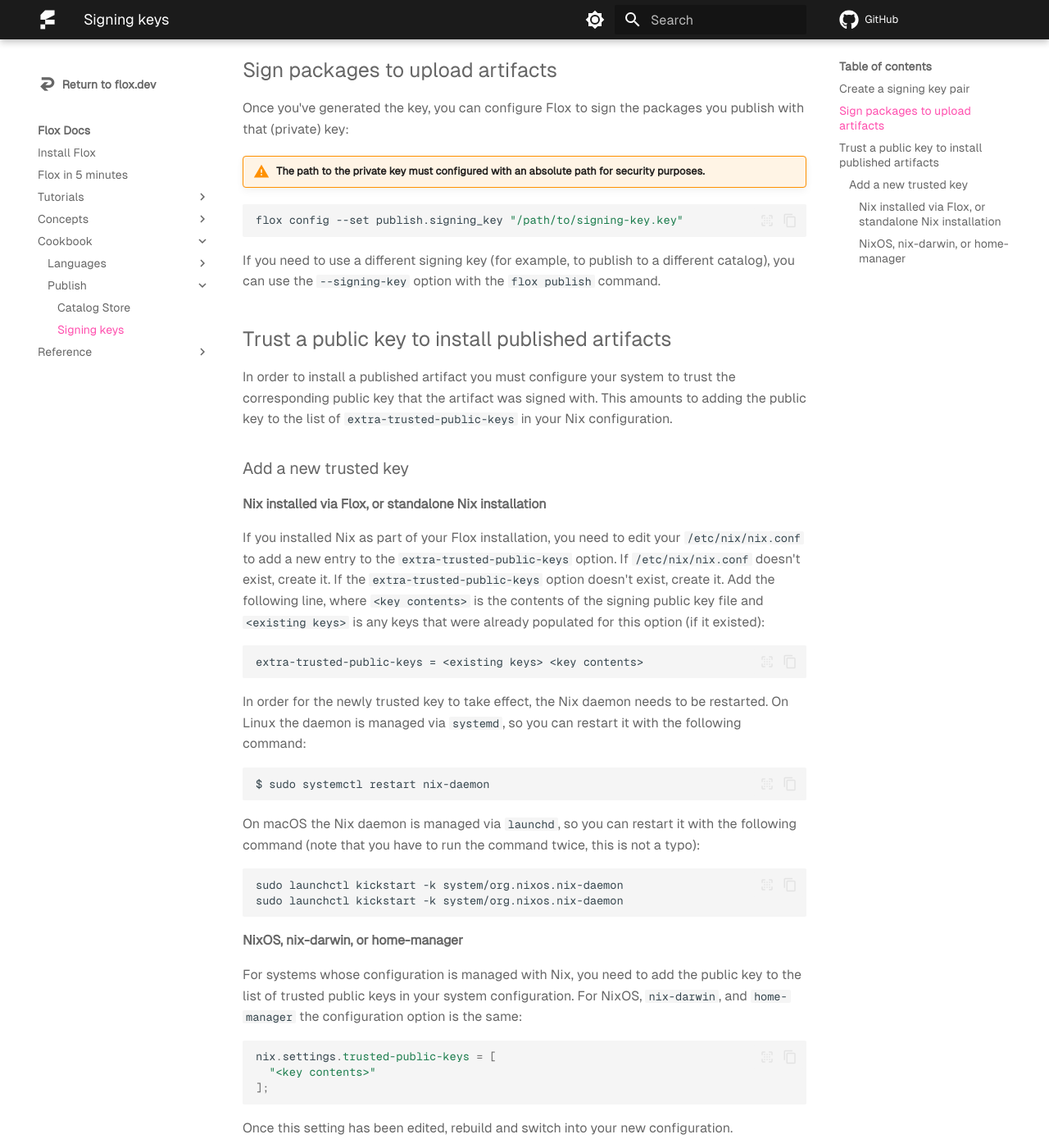
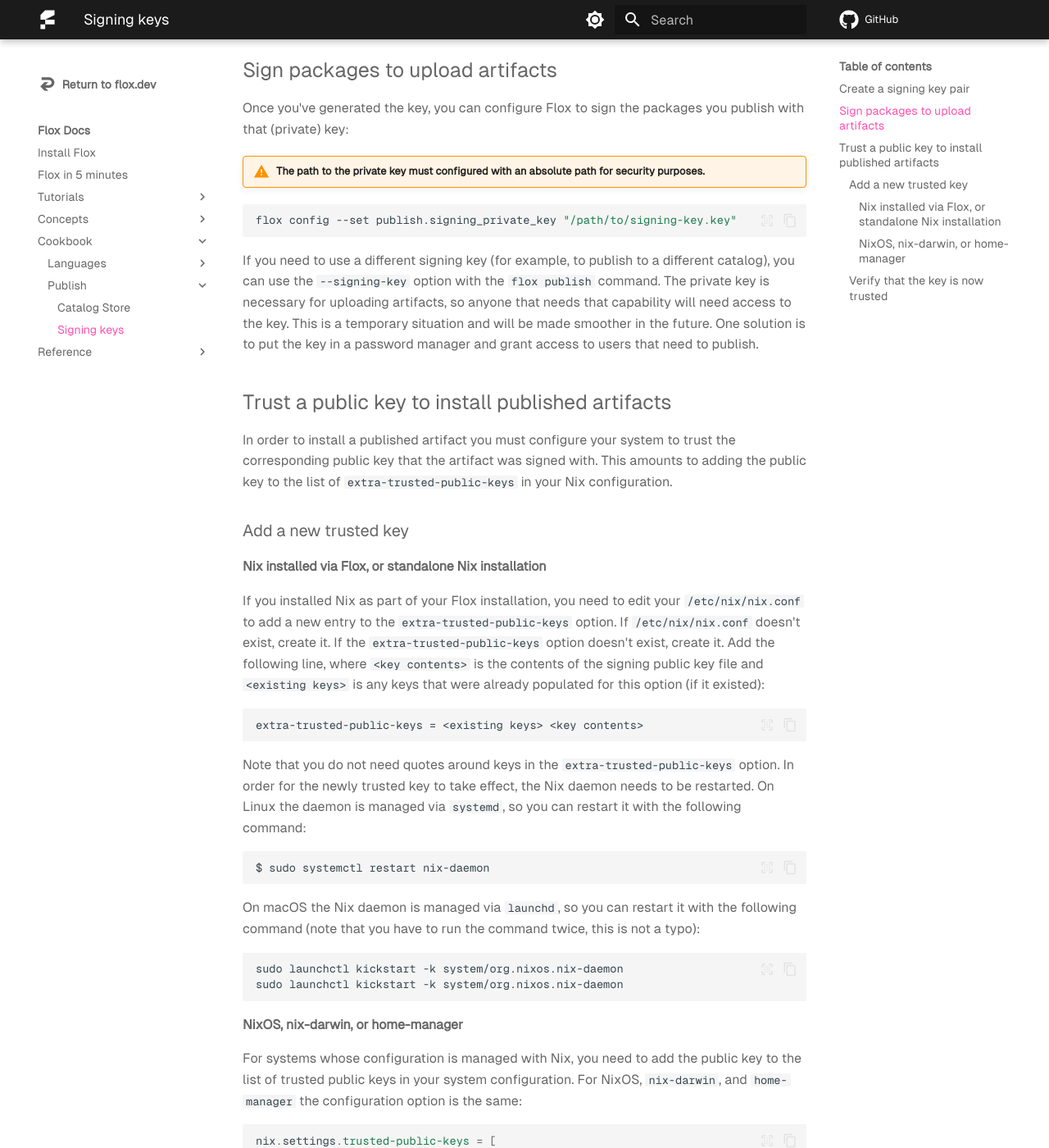
Before and after one commit to flox/floxdocs, an MkDocs documentation site: the page built from docs/cookbook/publish/signing-keys.md, in a window 1280 px wide and 1400 px high, scrolled down 514 px. Shown: the whole window at 82% size. Built offline with MkDocs 1.6.1 and Material for MkDocs 9.7.7, drawn with Linux system fonts in a browser that asks for light colours; plug-ins that fetch from the network failed and are left out; comment, search, counter and statistics services are not loaded; some of the changed text lies outside the part shown.

Commit message:
refactor: signing key tweaks, cross platform builds

````diff
--- a/docs/cookbook/publish/signing-keys.md
+++ b/docs/cookbook/publish/signing-keys.md
@@ -29,10 +29,13 @@
 !!! warning "The path to the private key must configured with an absolute path for security purposes."
 
 ```sh
-flox config --set publish.signing_key "/path/to/signing-key.key"
+flox config --set publish.signing_private_key "/path/to/signing-key.key"
 ```
 
 If you need to use a different signing key (for example, to publish to a different catalog), you can use the `--signing-key` option with the `flox publish` command.
+The private key is necessary for uploading artifacts, so anyone that needs that capability will need access to the key.
+This is a temporary situation and will be made smoother in the future.
+One solution is to put the key in a password manager and grant access to users that need to publish.
 
 ## Trust a public key to install published artifacts
 
@@ -52,6 +55,7 @@
 extra-trusted-public-keys = <existing keys> <key contents>
 ```
 
+Note that you do not need quotes around keys in the `extra-trusted-public-keys` option.
 In order for the newly trusted key to take effect, the Nix daemon needs to be restarted.
 On Linux the daemon is managed via `systemd`, so you can restart it with the following command:
 
@@ -78,3 +82,12 @@
 ```
 
 Once this setting has been edited, rebuild and switch into your new configuration.
+
+### Verify that the key is now trusted
+
+Now verify that the daemon has been restarted and picked up the new key.
+You can do this by printing out the daemon's current configuration, and searching for the key that you've just added:
+
+```text
+$ nix config show | grep trusted-public-key
+```
````
Also changed, not shown: docs/concepts/manifest-builds.md (+6 -0 lines), docs/concepts/organizations.md (+2 -0 lines), docs/concepts/publishing.md (+5 -0 lines), docs/cookbook/publish/catalog-store.md (+7 -1 lines), docs/tutorials/build-and-publish.md (+6 -0 lines).
